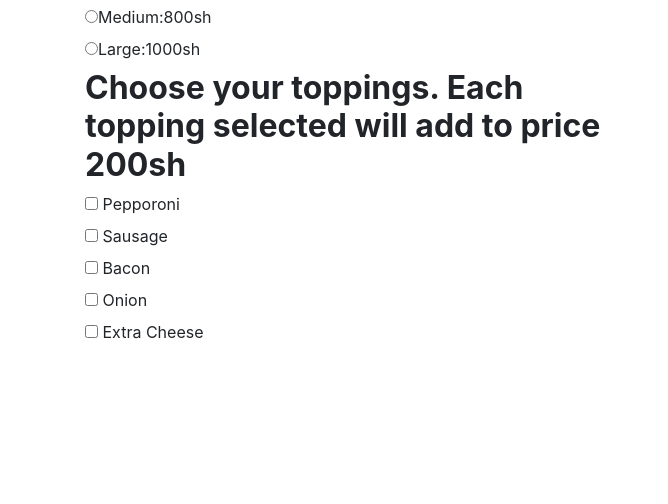
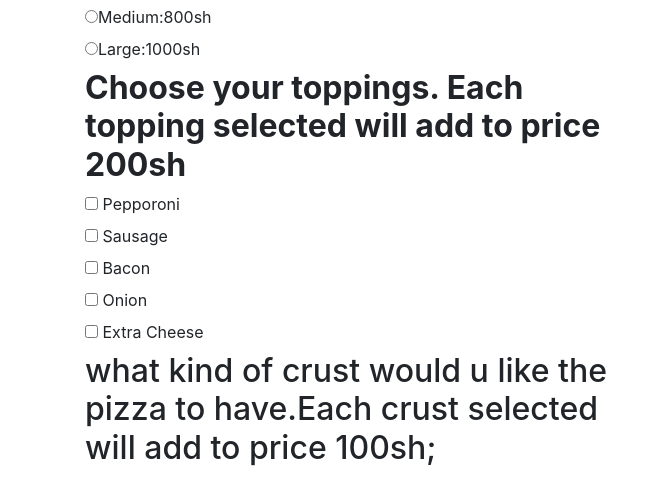
Before and after one commit to samwendo/DCE-PIZZA, a plain HTML site: page index.html in a window 1280 px wide. Shown: the part 208-712 px from the top of the page, without its empty margins (0-668 px from the left). Drawn offline with nearby package versions, Linux system fonts and the light colour scheme.

Commit message:
add crust h2

```diff
--- a/index.html
+++ b/index.html
@@ -77,7 +77,7 @@
                             </label>
                         </div>
                     </div>
-
+                <h2>what kind of crust would u like the pizza to have.Each crust selected will add to price 100sh;</h2>
 
 
                 </form>
```
